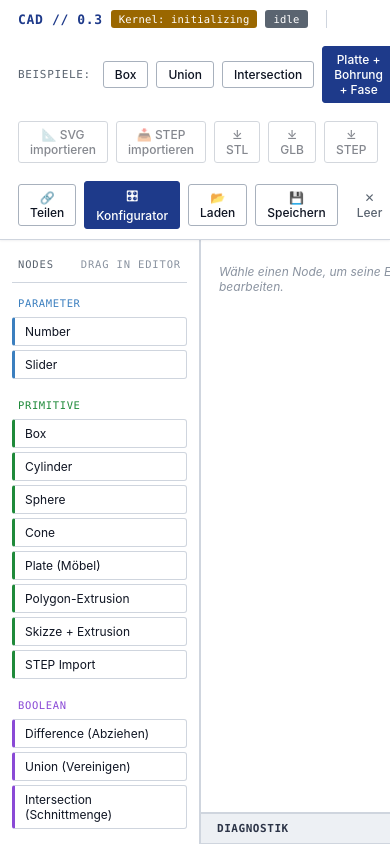
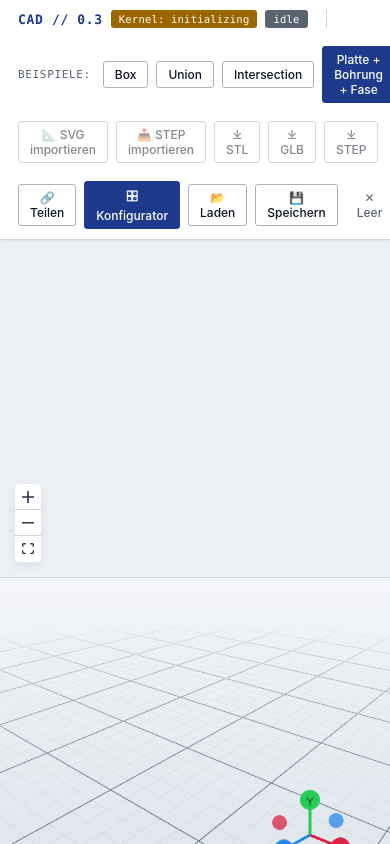
Before and after one commit to martinwiesner/cad-app, a React (Vite) app: page / in a window 390 px wide. Built offline with nearby package versions, Linux system fonts and the light colour scheme.

Commit message:
fix: hide minimap on mobile, compact editor layout

```diff
--- a/src/styles.css
+++ b/src/styles.css
@@ -1435,4 +1435,44 @@ canvas { display: block; }
   /* --- Konfigurator-Gruppe --- */
   .configurator__group { margin-bottom: 18px; }
   .configurator__group-title { font-size: 10.5px; margin-bottom: 12px; }
+
+  /* -----------------------------------------------------------------------
+     Editor-Ansicht (minimale Anpassungen — kein perfektes Mobile-UI)
+     ----------------------------------------------------------------------- */
+
+  /* 3-Spalten-Grid → alles vertikal stapeln */
+  .app__main {
+    display: flex;
+    flex-direction: column;
+    overflow-y: auto;
+  }
+  /* Palette ausblenden — Drag-and-Drop geht auf Touch sowieso nicht */
+  .app__palette { display: none; }
+
+  /* Editor + Viewer nebeneinander → übereinander, je ~40vh */
+  .app__center {
+    display: flex;
+    flex-direction: column;
+    height: 80vmax;
+    min-height: 400px;
+    flex-shrink: 0;
+  }
+  .app__editor { flex: 1; min-height: 0; }
+  .app__viewer { flex: 1; min-height: 0; }
+
+  /* Node-Eigenschaften: volle Breite, kompakter, unterhalb des Viewers */
+  .app__props {
+    border-left: none;
+    border-top: 1px solid var(--border);
+    max-height: 40vh;
+    overflow-y: auto;
+    flex-shrink: 0;
+  }
+  .props__header  { padding: 8px 12px 4px; }
+  .props__title   { font-size: 12px; }
+  .props__list    { padding: 8px 10px; gap: 6px; }
+  .props__id      { padding: 3px 12px 6px; font-size: 10px; }
+
+  /* MiniMap und dessen Resize-Handle verstecken */
+  .react-flow__minimap { display: none !important; }
 }
```
